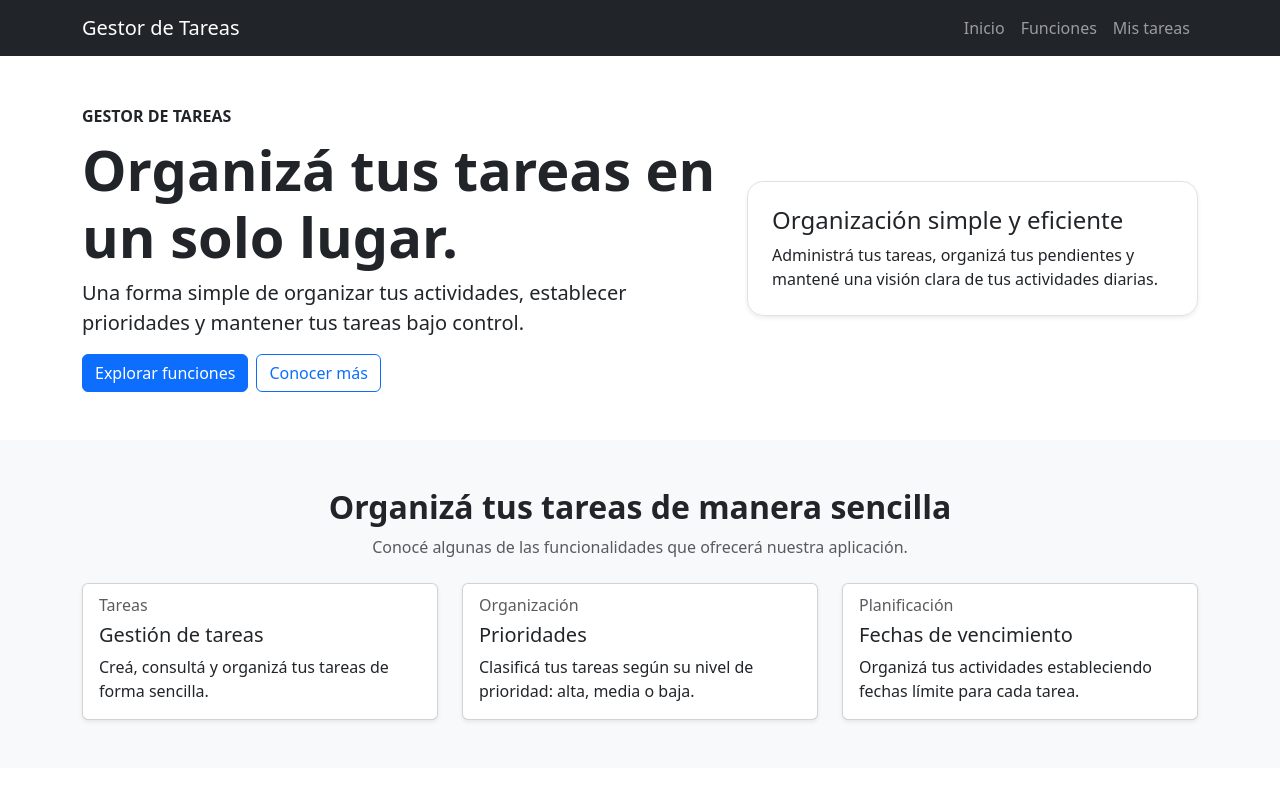
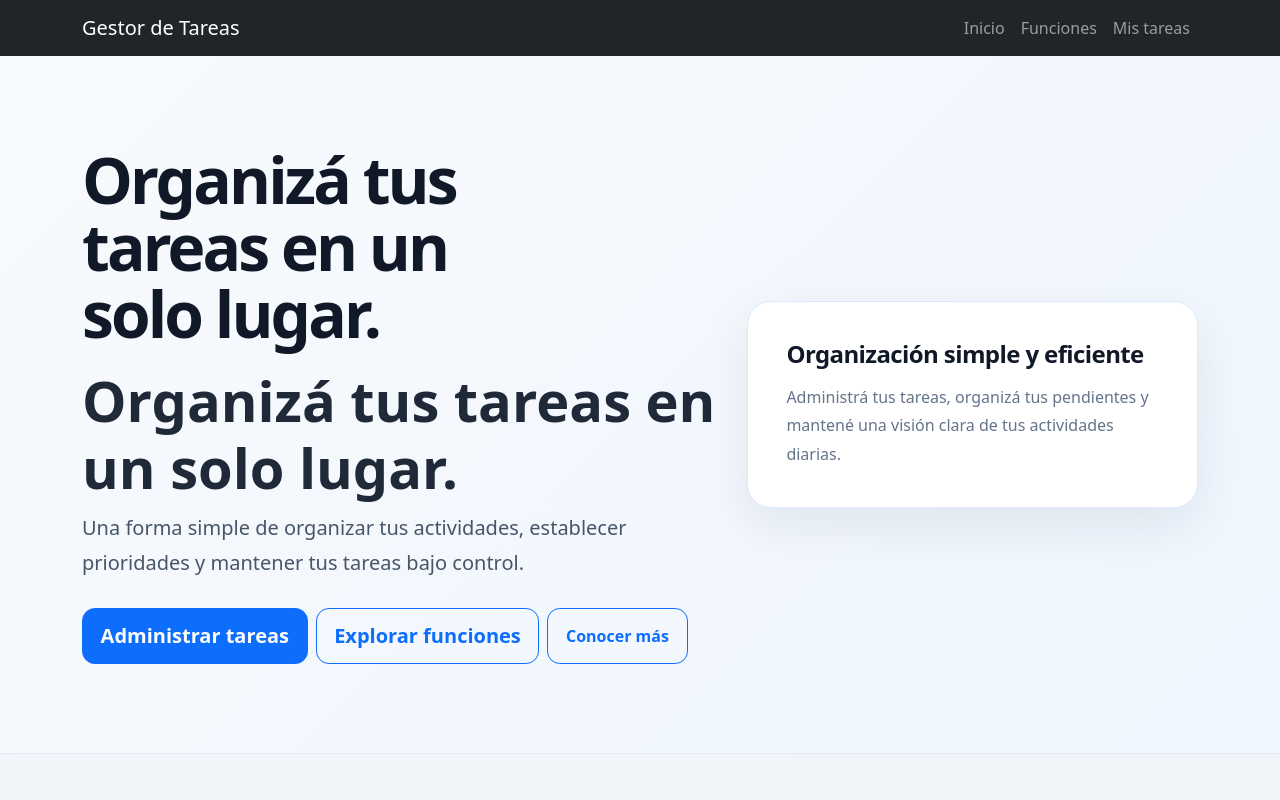
Before and after one commit to Rocio0408/landing-tareas, a React (Vite) app: page / in a window 1280 px wide. Shown: the top 800 px of the page. Built offline with nearby package versions, Linux system fonts and the light colour scheme.

Commit message:
style: mejorar presentacion y accesos de la landing

```diff
--- /dev/null
+++ b/src/components/FuncionCard/FuncionCard.css
@@ -0,0 +1,63 @@
+.funcion-card {
+  height: 100%;
+  overflow: hidden;
+  border: 1px solid #e2e8f0;
+  border-radius: 1.25rem;
+  background-color: #ffffff;
+  box-shadow: 0 8px 24px rgb(15 23 42 / 5%);
+  transition:
+    transform 0.2s ease,
+    box-shadow 0.2s ease,
+    border-color 0.2s ease;
+}
+
+.funcion-card::before {
+  content: "";
+  display: block;
+  height: 4px;
+  background: linear-gradient(90deg, #2563eb, #60a5fa);
+}
+
+.funcion-card .card-body {
+  padding: 1.75rem;
+}
+
+.funcion-card__categoria {
+  margin-bottom: 0.85rem;
+  color: #2563eb;
+  font-size: 0.75rem;
+  font-weight: 700;
+  letter-spacing: 0.09em;
+  text-transform: uppercase;
+}
+
+.funcion-card__titulo {
+  margin-bottom: 0.75rem;
+  color: #111827;
+  font-weight: 700;
+  letter-spacing: -0.02em;
+}
+
+.funcion-card__descripcion {
+  margin-bottom: 0;
+  color: #64748b;
+  line-height: 1.75;
+}
+
+@media (hover: hover) {
+  .funcion-card:hover {
+    transform: translateY(-4px);
+    border-color: #bfdbfe;
+    box-shadow: 0 16px 32px rgb(15 23 42 / 9%);
+  }
+}
+
+@media (prefers-reduced-motion: reduce) {
+  .funcion-card {
+    transition: none;
+  }
+
+  .funcion-card:hover {
+    transform: none;
+  }
+}
--- a/src/components/FuncionCard/FuncionCard.tsx
+++ b/src/components/FuncionCard/FuncionCard.tsx
@@ -1,4 +1,5 @@
 import { Card } from "react-bootstrap";
+import "./FuncionCard.css";
 
 interface FuncionCardProps {
   titulo: string;
@@ -12,15 +13,19 @@ const FuncionCard = ({
   categoria,
 }: FuncionCardProps) => {
   return (
-    <Card className="h-100 shadow-sm">
+    <Card className="funcion-card h-100">
       <Card.Body>
-        <Card.Subtitle className="mb-2 text-muted">
+        <Card.Subtitle className="funcion-card__categoria">
           {categoria}
         </Card.Subtitle>
 
-        <Card.Title>{titulo}</Card.Title>
+        <Card.Title className="funcion-card__titulo">
+          {titulo}
+        </Card.Title>
 
-        <Card.Text>{descripcion}</Card.Text>
+        <Card.Text className="funcion-card__descripcion">
+          {descripcion}
+        </Card.Text>
       </Card.Body>
     </Card>
   );
--- /dev/null
+++ b/src/components/HeroPrincipal/HeroPrincipal.css
@@ -0,0 +1,94 @@
+.hero-principal {
+  padding: clamp(3.5rem, 7vw, 6rem) 0;
+  overflow: hidden;
+  border-bottom: 1px solid #e5eaf3;
+  background: linear-gradient(135deg, #f8fafc 0%, #eff6ff 100%);
+}
+
+.hero-principal__eyebrow {
+  display: inline-flex;
+  padding: 0.5rem 0.8rem;
+  border-radius: 999px;
+  background-color: #dbeafe;
+  color: #1d4ed8;
+  font-size: 0.75rem;
+  letter-spacing: 0.1em;
+}
+
+.hero-principal .hero-principal__titulo {
+  max-width: 12ch;
+  margin-bottom: 1.25rem;
+  color: #111827;
+  font-size: clamp(2.6rem, 5vw, 4.5rem);
+  font-weight: 750;
+  letter-spacing: -0.045em;
+  line-height: 1.05;
+}
+
+.hero-principal__descripcion {
+  max-width: 600px;
+  margin-bottom: 1.75rem;
+  color: #475569;
+  line-height: 1.75;
+}
+
+.hero-principal__panel {
+  height: 100%;
+  padding: clamp(1.5rem, 3vw, 2.5rem);
+  border: 1px solid #dbeafe;
+  border-radius: 1.5rem;
+  background-color: #ffffff;
+  box-shadow: 0 18px 50px rgb(15 23 42 / 8%);
+}
+
+.hero-principal__panel-titulo {
+  margin-bottom: 0.85rem;
+  color: #111827;
+  font-weight: 700;
+  letter-spacing: -0.025em;
+}
+
+.hero-principal__panel-texto {
+  color: #64748b;
+  line-height: 1.8;
+}
+
+.hero-principal .btn {
+  padding: 0.75rem 1.1rem;
+  border-radius: 0.8rem;
+  font-weight: 600;
+  transition:
+    transform 0.2s ease,
+    box-shadow 0.2s ease;
+}
+
+.hero-principal .btn:hover {
+  transform: translateY(-2px);
+  box-shadow: 0 6px 16px rgb(15 23 42 / 10%);
+}
+
+@media (max-width: 767.98px) {
+  .hero-principal {
+    padding: 3.5rem 0;
+  }
+
+  .hero-principal .hero-principal__titulo {
+    max-width: 100%;
+  }
+
+  .hero-principal .d-flex.gap-2.flex-wrap > .btn,
+  .hero-principal .d-flex.gap-2.flex-wrap > a {
+    width: 100%;
+    justify-content: center;
+  }
+}
+
+@media (prefers-reduced-motion: reduce) {
+  .hero-principal .btn {
+    transition: none;
+  }
+
+  .hero-principal .btn:hover {
+    transform: none;
+  }
+}
--- a/src/components/HeroPrincipal/HeroPrincipal.tsx
+++ b/src/components/HeroPrincipal/HeroPrincipal.tsx
@@ -1,42 +1,53 @@
 import { Button, Col, Container, Row } from "react-bootstrap";
 import ModalInformativo from "../ModalInformativo/ModalInformativo";
+import { Link } from "react-router-dom";
+import "./HeroPrincipal.css";
 
 const HeroPrincipal = () => {
   return (
-    <section id="inicio" className="py-5">
+    <section id="inicio" className="hero-principal">
       <Container>
         <Row className="align-items-center g-4">
           <Col md={7}>
-            <p className="text-uppercase fw-semibold mb-2">
-              Gestor de Tareas
-            </p>
+            <h1 className="display-4 fw-bold hero-principal__titulo">
+              Organizá tus tareas en un solo lugar.
+            </h1>
 
             <h1 className="display-4 fw-bold">
               Organizá tus tareas en un solo lugar.
             </h1>
 
-            <p className="lead">
+            <p className="lead hero-principal__descripcion">
               Una forma simple de organizar tus actividades,
               establecer prioridades y mantener tus tareas
               bajo control.
             </p>
+              <div className="d-flex gap-2 flex-wrap">
+                <Link
+                  to="/tareas"
+                  className="btn btn-primary btn-lg"
+                >
+                  Administrar tareas
+                </Link>
 
-            <div className="d-flex gap-2 flex-wrap">
-              <Button href="#funciones">
-                Explorar funciones
-              </Button>
-
-              <ModalInformativo />
-            </div>
+                <Button
+                  variant="outline-primary"
+                  href="#funciones"
+                  size="lg"
+                >
+                  Explorar funciones
+                </Button>
+                <ModalInformativo />
+              </div>
           </Col>
 
           <Col md={5}>
-            <div className="border rounded-4 p-4 shadow-sm">
-              <h2 className="h4">
+            <div className="hero-principal__panel">
+              <h2 className="h4 hero-principal__panel-titulo">
                 Organización simple y eficiente
               </h2>
 
-              <p className="mb-0">
+              <p className="hero-principal__panel-texto mb-0">
                 Administrá tus tareas, organizá tus pendientes
                 y mantené una visión clara de tus actividades
                 diarias.
--- a/src/components/ModalInformativo/ModalInformativo.tsx
+++ b/src/components/ModalInformativo/ModalInformativo.tsx
@@ -24,13 +24,13 @@ const ModalInformativo = () => {
 
         <Modal.Body>
           <p>
-            Nuestro gestor de tareas busca facilitar
-            la organización de actividades y pendientes.
+            TaskFlow te permite crear, consultar, editar y eliminar
+            tareas desde una misma interfaz.
           </p>
 
           <p className="mb-0">
-            Próximamente incorporaremos funcionalidades
-            para administrar tareas mediante nuestra API REST.
+            También podés asignar prioridades, definir fechas límite,
+            marcar tareas como completadas y filtrar tus pendientes.
           </p>
         </Modal.Body>
 
--- /dev/null
+++ b/src/components/SeccionFunciones/SeccionFunciones.css
@@ -0,0 +1,14 @@
+.seccion-funciones {
+  padding: clamp(3.5rem, 6vw, 5.5rem) 0;
+  background-color: #f1f5f9;
+}
+
+.seccion-funciones .row {
+  align-items: stretch;
+}
+
+@media (max-width: 767.98px) {
+  .seccion-funciones {
+    padding: 3.5rem 0;
+  }
+}
--- a/src/components/SeccionFunciones/SeccionFunciones.tsx
+++ b/src/components/SeccionFunciones/SeccionFunciones.tsx
@@ -1,6 +1,7 @@
 import { Col, Container, Row } from "react-bootstrap";
 import FuncionCard from "../FuncionCard/FuncionCard";
 import TituloSeccion from "../TituloSeccion/TituloSeccion";
+import "./SeccionFunciones.css";
 
 const funciones = [
   {
@@ -8,31 +9,31 @@ const funciones = [
     categoria: "Tareas",
     titulo: "Gestión de tareas",
     descripcion:
-      "Creá, consultá y organizá tus tareas de forma sencilla.",
+      "Creá, consultá, editá y eliminá tus tareas desde un solo lugar.",
   },
   {
     id: 2,
     categoria: "Organización",
     titulo: "Prioridades",
     descripcion:
-      "Clasificá tus tareas según su nivel de prioridad: alta, media o baja.",
+      "Asigna prioridades y filtrá las tareas según su importancia",
   },
   {
     id: 3,
     categoria: "Planificación",
     titulo: "Fechas de vencimiento",
     descripcion:
-      "Organizá tus actividades estableciendo fechas límite para cada tarea.",
+      "Definí fechas limite y consultá las teras proximas a vencer.",
   },
 ];
 
 const SeccionFunciones = () => {
   return (
-    <section id="funciones" className="py-5 bg-light">
+    <section id="funciones" className="seccion-funciones">
       <Container>
         <TituloSeccion
           titulo="Organizá tus tareas de manera sencilla"
-          subtitulo="Conocé algunas de las funcionalidades que ofrecerá nuestra aplicación."
+          subtitulo="Conocé las herramientas disponibles para organizar y administrar tus tareas."
         />
 
         <Row className="g-4">
--- a/src/index.css
+++ b/src/index.css
@@ -1,8 +1,32 @@
 :root {
-  font-family: system-ui, Arial, sans-serif;
+  font-family: system-ui, -apple-system, BlinkMacSystemFont, "Segoe UI",
+    sans-serif;
+  color: #1f2937;
+  background-color: #f8fafc;
+  font-synthesis: none;
+  text-rendering: optimizeLegibility;
+  -webkit-font-smoothing: antialiased;
+}
+
+* {
+  box-sizing: border-box;
+}
+
+html {
+  scroll-behavior: smooth;
+  scroll-padding-top: 4.5rem;
 }
 
 body {
   margin: 0;
   min-width: 320px;
+  min-height: 100vh;
+  font-family: inherit;
+  color: #1f2937;
+  background-color: #f8fafc;
 }
+
+::selection {
+  color: #1e3a8a;
+  background-color: #dbeafe;
+}
```
